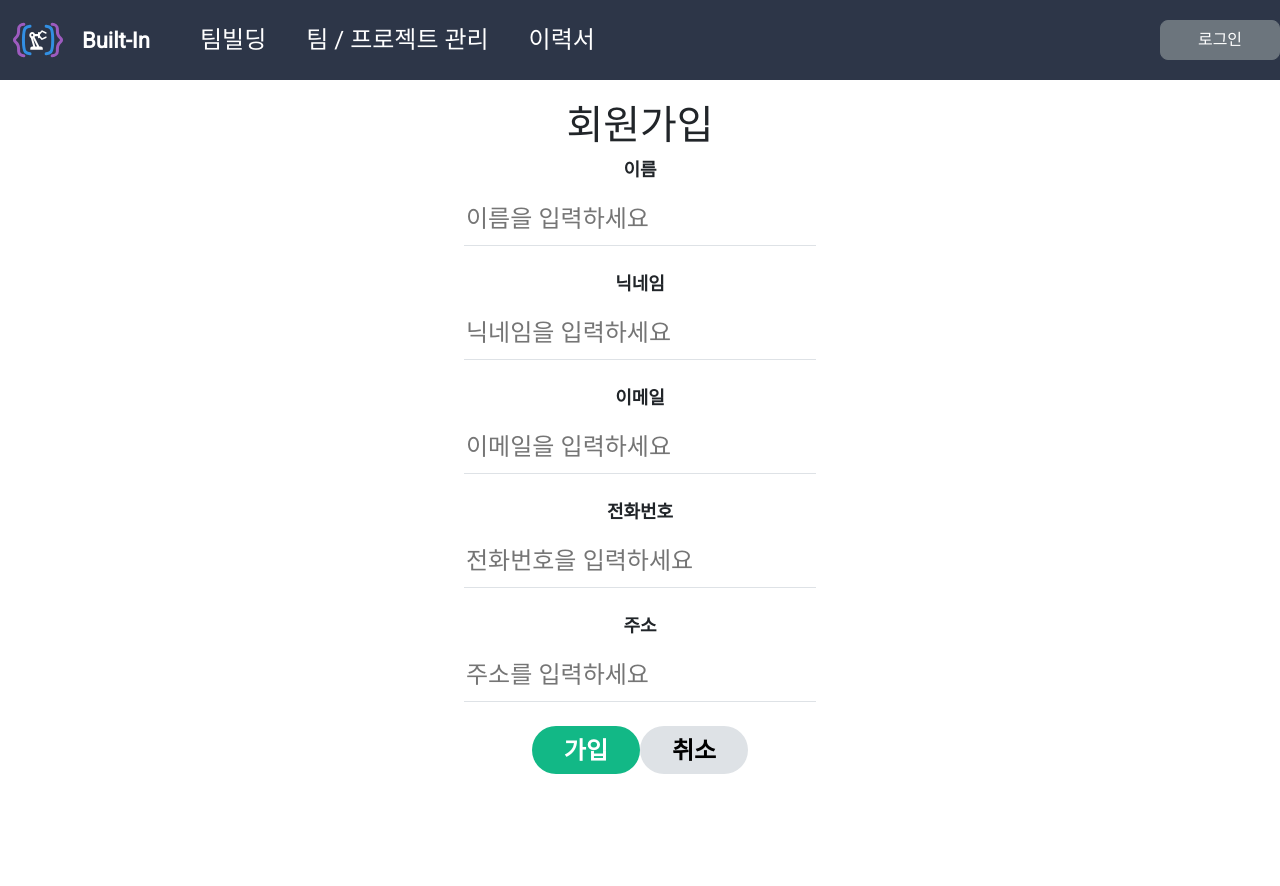
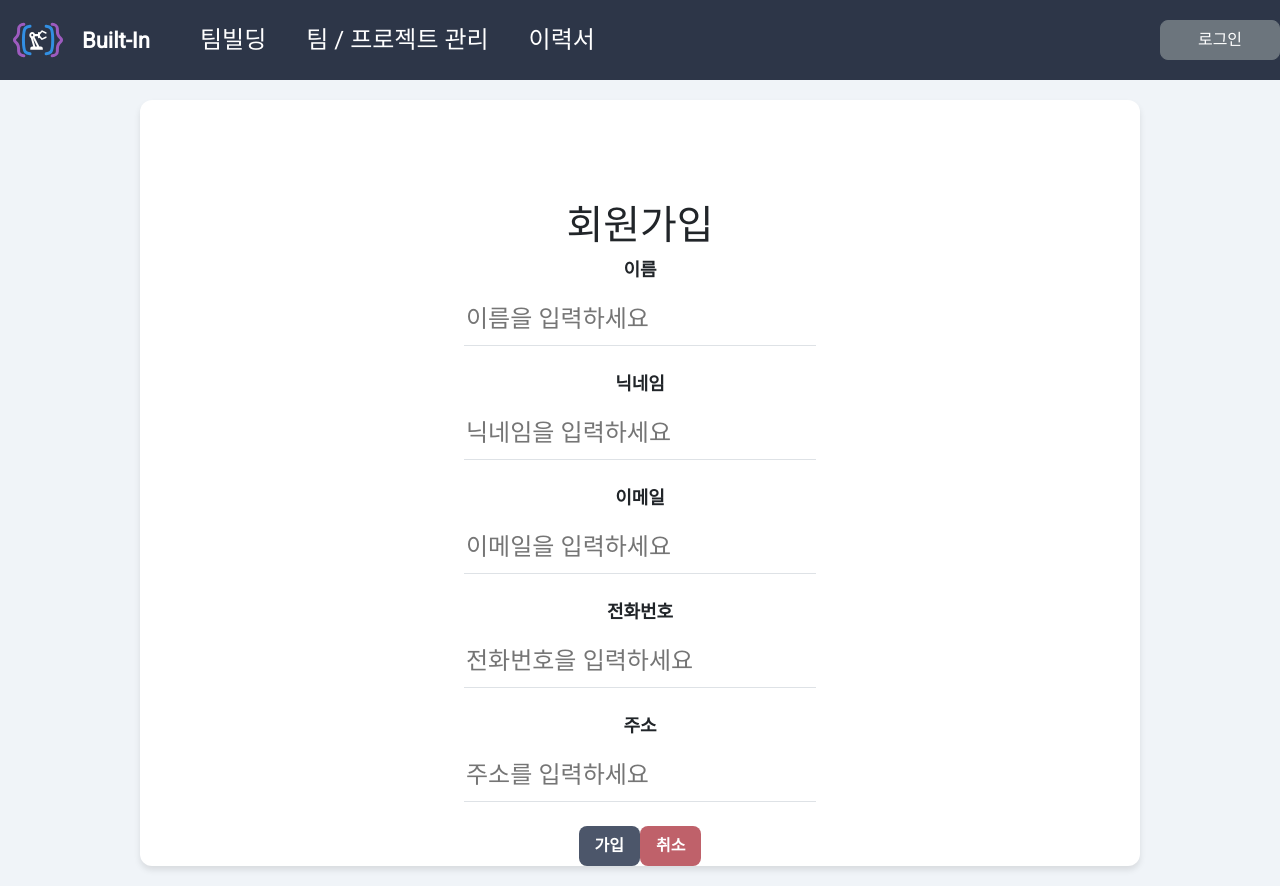
Before and after one commit to HOT6MAN/built-in-frontend, a Vue app: page /register in a window 1280 px wide. Before the commit the page ends 800 px from the top, so only its background shows below. Built offline with nearby package versions, Linux system fonts and the light colour scheme; a web font is replaced by a local one.

Commit message:
FE-FM-S11P12A606-236: 팀빌딩신청, 이력서작성, 가입프로필 css

```diff
--- a/src/views/board/TeamBuildingRecruitCreateView.vue
+++ b/src/views/board/TeamBuildingRecruitCreateView.vue
@@ -6,7 +6,7 @@
       </div>
       <b-form class="form" @submit.prevent="onSubmit" @reset.prevent="onReset" @keydown.enter.prevent >
         <b-form-group for="team">
-          <h2 class="left-align">팀 이름</h2>
+          <label class="left-align">팀 이름</label>
           <b-form-input v-if="isUpdateMode" v-model="selectedTeam"/>
           <b-form-select
             v-if="!isUpdateMode"
@@ -19,13 +19,13 @@
         </b-form-select>
         </b-form-group>
         <b-form-group class="image-form">
-          <h2 class="left-align">이미지</h2>
+          <label class="left-align">이미지</label>
           <div><b-img class="form-image" v-if="thumbnailPreview" :src="thumbnailPreview" alt="image preview" fluid/></div>
           <div><input type="file" ref="thumbnailInput" accept="image/*" @change="handleFileChange" class="image-input" ></div>
         </b-form-group>
 
         <b-form-group for="domain">
-          <h2 class="left-align">프로젝트 도메인</h2>
+          <label class="left-align">프로젝트 도메인</label>
           <b-form-tags
             input-id="domain"
             :limit="1"
@@ -37,7 +37,7 @@
         </b-form-group>
 
         <b-form-group for="desired-positions">
-          <h2 class="left-align">모집 분야</h2>
+          <label class="left-align">모집 분야</label>
           <b-form-tags
             input-id="desired-positions"
             :limit="limitCnt"
@@ -220,6 +220,15 @@ onMounted(() => {
 </script>
 
 <style scoped>
+
+  .b-from-tags{
+    padding-bottom: 0.5rem;
+    border-bottom: 1px solid #DEE2E6;
+    display: flex;
+    -webkit-box-align: center;
+    align-items: center;
+  }
+
   .main-content {
     display: flex;
     margin-top: 80px;
@@ -236,6 +245,16 @@ onMounted(() => {
     box-shadow: 0 4px 6px rgba(0, 0, 0, 0.1);
     overflow: hidden;
   }
+  .config-container label {
+    font-weight: bold;
+    font-size: 1.5rem;
+    color: var(--text1);
+    margin-bottom: 1rem;
+    transition: 0.125s ease-in;
+    display: block;
+    line-height: 1.5;
+}
+
   .config-header {
     background-color: #102a43;
     color: #ffffff;
--- a/src/views/login/RegisterView.vue
+++ b/src/views/login/RegisterView.vue
@@ -30,11 +30,10 @@ function signUp(){
 </script>
 
 <template>
+
+<div class="main-content">
+    <div class="config-container">
         <div class="fYreJO">
-
-
-
-
             <h1>회원가입</h1>
             <div class="contents">
                 <div class="jlNcEk">
@@ -99,10 +98,10 @@ function signUp(){
                 </div>
 
 
-            <button class="fLtQtN" color="teal" @click="signUp">가입</button>
-            <button class="cOBVPj">
+                <button class="save-button" color="teal" @click="signUp">가입</button>
+                <button class="remove-button" variant="danger" size="sm">
                     <router-link :to="{name:'home'}"
-                        style="text-decoration: none; color: black">취소</router-link>
+                            style="text-decoration: none; color: white">취소</router-link>
                 </button>
 
             </div>
@@ -111,9 +110,69 @@ function signUp(){
 
 
         </div>
+    </div>
+</div>
+
 </template>
 
 <style scoped>
+ .main-content {
+    display: flex;
+    margin-top: 80px;
+    padding: 20px;
+    justify-content: center;
+    background-color: #f0f4f8;
+    min-height: 100vh;
+  }
+  .config-container {
+    width: 100%;
+    max-width: 1000px;
+    background-color: #ffffff;
+    border-radius: 12px;
+    box-shadow: 0 4px 6px rgba(0, 0, 0, 0.1);
+    overflow: hidden;
+  }
+
+  .save-button {
+  font-family: var(--font-roboto);
+  font-weight: 700;
+  border-radius: 8px;
+  padding: 8px 16px;
+  font-size: 16px;
+  border: none;
+  transition: background-color 0.3s ease, box-shadow 0.3s ease;
+
+  background-color: #4c566a;
+  color: #ffffff;
+}
+
+.save-button:hover {
+  background-color: #434c5e;
+  box-shadow: 0 2px 4px rgba(0, 0, 0, 0.1);
+}
+
+.remove-button {
+  font-family: var(--font-roboto);
+  font-weight: 700;
+  border-radius: 8px;
+  padding: 8px 16px;
+  font-size: 16px;
+  border: none;
+  transition: background-color 0.3s ease, box-shadow 0.3s ease;
+  background-color: #bf616a;
+  color: #ffffff;
+  padding: 8px 16px;
+  font-size: 16px;
+  border-radius: 8px;
+}
+
+.remove-button:hover {
+  background-color: #d08770;
+  box-shadow: 0 2px 4px rgba(0, 0, 0, 0.1);
+}
+
+
+
 /* margin-top을 줘 네비게이션 바가 하단 요소를 잡아먹지 않도록 합니다. */
 .signUp {
     margin-top : 100px;
--- a/src/views/resume/ResumeCreateView.vue
+++ b/src/views/resume/ResumeCreateView.vue
@@ -8,18 +8,18 @@
 
           <b-form class="form" @submit.prevent="onSubmit" @keydown.enter.prevent>
             <b-form-group >
-              <h2 class="left-align">제목</h2>
+              <label class="left-align">제목</label>
               <b-form-input v-model="title" size="lg" class="text-center mb-3" />
             </b-form-group>
 
             <b-form-group class="image-form">
-              <h2 class="left-align">프로필</h2>
+              <label class="left-align">프로필</label>
               <div><input type="file" ref="profileInput" accept="image/*" @change="handleFileChange" class="mb-3 image-input"> </div>
               <div><b-img class="form-image" v-if="profilePreview" :src="profilePreview" alt="image preview" fluid/></div>
             </b-form-group>
 
             <b-form-group>
-              <h2 class="left-align">포지션</h2>
+              <label class="left-align">포지션</label>
               <b-form-tags
                 v-model="selectedPos"
                 placeholder=""
@@ -41,7 +41,7 @@
               />
             </b-form-group>
             <b-form-group>
-              <h2 class="left-align">기술 스택</h2>
+              <label class="left-align">기술 스택</label>
               <b-form-tags
                 v-model="techStack"
                 placeholder="작성 후 스페이스 바 눌러주세요"
@@ -54,7 +54,7 @@
               />
             </b-form-group>
             <b-form-group>
-              <h2 class="left-align">경험</h2>
+              <label class="left-align">경험</label>
               <div v-for="(experience, idx) in experiences" :key="idx">
                 <b-card bg-variant="light" class="mb-2">
                   <b-form-group label="제목" :label-for="'nested-title-' + idx">
@@ -217,6 +217,17 @@ onMounted(async () => {
 
 </script>
 <style scoped>
+
+.config-container label {
+    font-weight: bold;
+    font-size: 1.5rem;
+    color: var(--text1);
+    margin-bottom: 1rem;
+    transition: 0.125s ease-in;
+    display: block;
+    line-height: 1.5;
+}
+
   .main-content {
     display: flex;
     margin-top: 80px;
--- a/src/views/team/MyTeamDetailView.vue
+++ b/src/views/team/MyTeamDetailView.vue
@@ -25,9 +25,9 @@
                                 class="link-input"
                                 placeholder="Jira URL을 등록해주세요"
                             />
-                            <button @click="toggleEditJiraUrl" class="link-button">
+                            <b-button @click="toggleEditJiraUrl" class="save-button">
                                 {{ editingJiraUrl ? '저장' : '수정' }}
-                            </button>
+                            </b-button>
                         </div>
                         <div class="link-group">
                             <label class="link-label">Git URL :</label>
@@ -38,9 +38,9 @@
                                 class="link-input"
                                 placeholder="Git URL을 등록해주세요"
                             />
-                            <button @click="toggleEditGitUrl" class="link-button">
-                                {{ editingGitUrl ? '저장' : '수정' }}
-                            </button>
+                            <b-button @click="toggleEditJiraUrl" class="save-button">
+                                {{ editingJiraUrl ? '저장' : '수정' }}
+                            </b-button>
                         </div>
                     </div>
 
@@ -65,7 +65,7 @@
                     </div>
                 </div>
                 <div v-if="showDelete" class="delete-button">
-                    <button class="link-button" @click="clickDelete">팀 삭제</button>
+                    <b-button variant="danger" size="sm" class="remove-button" @click="clickDelete">팀 삭제</b-button>
                 </div>
 
                 <div class="web-rtc">
@@ -336,19 +336,43 @@ button{
     cursor: not-allowed;
 }
 
-.link-button {
-    padding: 8px 12px;
-    border: none;
-    border-radius: 4px;
-    background-color: #12B886;
-    color: #fff;
-    cursor: pointer;
-    font-size: 0.9rem;
+.save-button {
+  font-family: var(--font-roboto);
+  font-weight: 700;
+  border-radius: 8px;
+  padding: 8px 16px;
+  font-size: 16px;
+  border: none;
+  transition: background-color 0.3s ease, box-shadow 0.3s ease;
 
+  background-color: #4c566a;
+  color: #ffffff;
 }
 
-.link-button:hover {
-    background-color: #0f926b;;
+.save-button:hover {
+  background-color: #434c5e;
+  box-shadow: 0 2px 4px rgba(0, 0, 0, 0.1);
+}
+
+
+.remove-button {
+  font-family: var(--font-roboto);
+  font-weight: 700;
+  border-radius: 8px;
+  padding: 8px 16px;
+  font-size: 16px;
+  border: none;
+  transition: background-color 0.3s ease, box-shadow 0.3s ease;
+  background-color: #bf616a;
+  color: #ffffff;
+  padding: 8px 16px;
+  font-size: 16px;
+  border-radius: 8px;
+}
+
+.remove-button:hover {
+  background-color: #d08770;
+  box-shadow: 0 2px 4px rgba(0, 0, 0, 0.1);
 }
 
 .status-group {
--- a/src/views/team/MyTeamRegisterView.vue
+++ b/src/views/team/MyTeamRegisterView.vue
@@ -69,9 +69,10 @@ function create(){
 
 
                     <div class="button-group">
-                    <button class="fLtQtN" color="teal" @click="create">생성</button>
-                    <button class="cOBVPj"><router-link :to="{name:'myteam'}"
-                        style="text-decoration: none; color: black">취소</router-link></button>
+                    <b-button class="add-button" color="teal" @click="create">생성</b-button>
+                    <b-button class="remove-button" variant="danger" size="sm">
+                        <router-link :to="{name:'myteam'}"style="text-decoration: none; color: white">취소</router-link>
+                    </b-button>
                 </div>
 
                 </div>
@@ -136,36 +137,42 @@ function create(){
     margin-top : 100px;
 }
 
-.cOBVPj {
-    height: 3rem;
-    font-size: 1.5rem;
-    padding-left: 2rem;
-    padding-right: 2rem;
-    border-radius: 1.5rem;
-    border: none;
-    outline: none;
-    font-weight: bold;
-    word-break: keep-all;
-    background: #DEE2E6;
-    color: #212529;
-    transition: 0.125s ease-in;
-    cursor: pointer;
+.remove-button {
+  font-family: var(--font-roboto);
+  font-weight: 700;
+  border-radius: 8px;
+  padding: 8px 16px;
+  font-size: 16px;
+  border: none;
+  transition: background-color 0.3s ease, box-shadow 0.3s ease;
+  background-color: #bf616a;
+  color: #ffffff;
+  padding: 8px 16px;
+  font-size: 16px;
+  border-radius: 8px;
 }
 
-.fLtQtN {
-    height: 3rem;
-    font-size: 1.5rem;
-    padding-left: 2rem;
-    padding-right: 2rem;
-    border-radius: 1.5rem;
-    border: none;
-    outline: none;
-    font-weight: bold;
-    word-break: keep-all;
-    background: #12B886;
-    color: #FFFFFF;
-    transition: 0.125s ease-in;
-    cursor: pointer;
+.remove-button:hover {
+  background-color: #d08770;
+  box-shadow: 0 2px 4px rgba(0, 0, 0, 0.1);
+}
+
+.add-button {
+  font-family: var(--font-roboto);
+  font-weight: 700;
+  border-radius: 8px;
+  padding: 8px 16px;
+  font-size: 16px;
+  border: none;
+  transition: background-color 0.3s ease, box-shadow 0.3s ease;
+
+  background-color: #5e81ac;
+  color: #ffffff;
+}
+
+.add-button:hover {
+  background-color: #81a1c1;
+  box-shadow: 0 2px 4px rgba(0, 0, 0, 0.1);
 }
 
 
--- a/src/views/team/MyTeamView.vue
+++ b/src/views/team/MyTeamView.vue
@@ -49,9 +49,10 @@ onMounted(  async()=> {
     <div class="container">
     <div class="content">
       <div class="header">
-        <button class="create-button">
+
+        <b-button class="add-button">
           <router-link :to="{ name: 'myTeamRegister' }" style="text-decoration: none; color: white">새 팀 등록</router-link>
-        </button>
+        </b-button>
       </div>
       <!-- 팀이 있을 때 팀 카드 목록 표시 -->
       <div v-if="!isTeamsEmpty" class="teams">
@@ -95,18 +96,22 @@ onMounted(  async()=> {
   justify-content: flex-end;
 }
 
-.create-button {
-  padding: 8px 12px;
-    border: none;
-    border-radius: 4px;
-    background-color: #12B886;
-    color: #fff;
-    cursor: pointer;
-    font-size: 0.9rem;
+.add-button {
+  font-family: var(--font-roboto);
+  font-weight: 700;
+  border-radius: 8px;
+  padding: 8px 16px;
+  font-size: 16px;
+  border: none;
+  transition: background-color 0.3s ease, box-shadow 0.3s ease;
+
+  background-color: #5e81ac;
+  color: #ffffff;
 }
 
-.create-button:hover {
-  background-color: #0f926b;;
+.add-button:hover {
+  background-color: #81a1c1;
+  box-shadow: 0 2px 4px rgba(0, 0, 0, 0.1);
 }
 
 .no-teams-message {
```
Also changed, not shown: 1 other file (tests, documents, lock files or other folders). Lines whose indentation alone changed are shown as unchanged.
